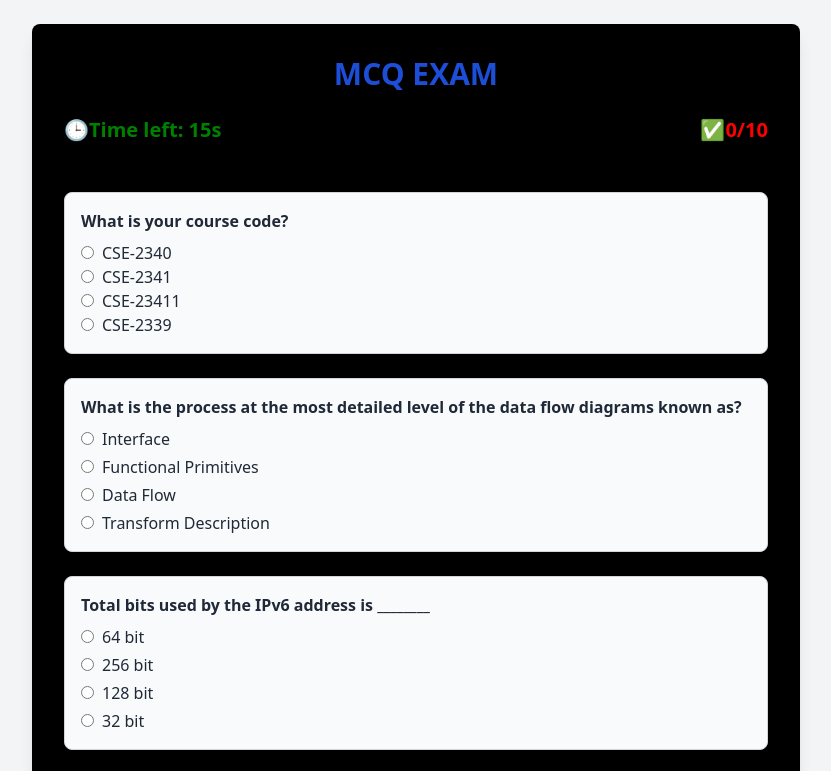
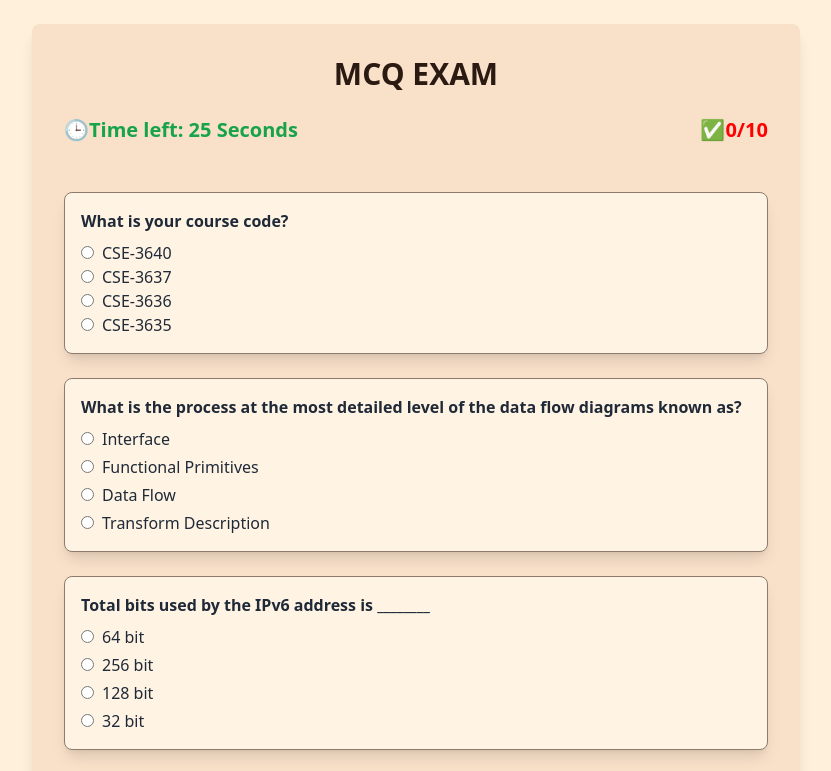
Before and after one commit to farhad1217/CSE-3640_MID, a plain HTML site: page index.html in a window 1280 px wide. Both pictures are taken after a click on the button "VIEW RESULT". Shown: the top 771 px of the page, without its empty margins (224-1055 px from the left). Drawn offline with nearby package versions, Linux system fonts and the light colour scheme.

Commit message:
fix some issue

```diff
--- a/index.html
+++ b/index.html
@@ -5,17 +5,17 @@
   <script defer src="script.js"></script>
   <script src="https://cdn.tailwindcss.com"></script>
 </head>
-<body class="bg-gray-100 font-sans text-gray-800 p-6">
+<body class="bg-[#FFF0DC] font-sans text-gray-800 p-6">
 
 
 
-  <div class="max-w-3xl mx-auto bg-black shadow-lg rounded-lg p-8">
-    <h1 id="hh1" class="text-3xl font-bold text-center mb-6 text-blue-700">MCQ EXAM</h1>
+  <div class="max-w-3xl mx-auto bg-[#F8E0C9] shadow-lg rounded-lg p-8">
+    <h1 id="hh1" class="text-3xl font-bold text-center mb-6 text-[#2B1A12]">MCQ EXAM</h1>
 
 
     <div class="flex justify-between text-sm text-gray-600 mb-8">
       <div class="text-center mb-4">
-        <p id="timer" class="text-xl font-bold text-green-600">🕒Time left: 20s</p>
+        <p id="timer" class="text-xl font-bold text-green-600">🕒Time left: 30s</p>
       </div>
       <p id="hh" class="text-xl font-bold text-green-600">✅10 marks</p>
     </div>
@@ -23,16 +23,16 @@
     <div class="space-y-6">
 
       <!-- Q1 -->
-      <div class="bg-gray-50 p-4 border border-gray-300 rounded-lg shadow-lg">
+      <div class="bg-[#FFF4E4] p-4 border border-[#8F7A6E] rounded-lg shadow-lg">
         <p class="font-semibold mb-2">What is your course code?</p>
-        <label class="block"><input type="radio" name="q1" value="A" class="mr-2">CSE-2340</label>
-        <label class="block"><input type="radio" name="q1" value="B" class="mr-2">CSE-2341</label>
-        <label class="block"><input type="radio" name="q1" value="C" class="mr-2">CSE-23411</label>
-        <label class="block"><input type="radio" name="q1" value="D" class="mr-2">CSE-2339</label>
+        <label class="block"><input type="radio" name="q1" value="A" class="mr-2">CSE-3640</label>
+        <label class="block"><input type="radio" name="q1" value="B" class="mr-2">CSE-3637</label>
+        <label class="block"><input type="radio" name="q1" value="C" class="mr-2">CSE-3636</label>
+        <label class="block"><input type="radio" name="q1" value="D" class="mr-2">CSE-3635</label>
       </div>
 
       <!-- Q2 -->
-      <div class="bg-gray-50 p-4 border border-gray-300 rounded-lg shadow-lg">
+      <div class="bg-[#FFF4E4] p-4 border border-[#8F7A6E] rounded-lg shadow-lg">
         <p class="font-semibold mb-2">What is the process at the most detailed level of the data flow diagrams known as?</p>
         <div class="space-y-1">
           <label class="block"><input type="radio" name="q2" value="A" class="mr-2">Interface</label>
@@ -43,7 +43,7 @@
       </div>
 
       <!-- Q3 -->
-      <div class="bg-gray-50 p-4 border border-gray-300 rounded-lg shadow-lg">
+      <div class="bg-[#FFF4E4] p-4 border border-[#8F7A6E] rounded-lg shadow-lg">
         <p class="font-semibold mb-2">Total bits used by the IPv6 address is ________</p>
         <div class="space-y-1">
           <label class="block"><input type="radio" name="q3" value="A" class="mr-2">64 bit</label>
@@ -54,7 +54,7 @@
       </div>
 
       <!-- Q4 -->
-      <div class="bg-gray-50 p-4 border border-gray-300 rounded-lg shadow-lg">
+      <div class="bg-[#FFF4E4] p-4 border border-[#8F7A6E] rounded-lg shadow-lg">
         <p class="font-semibold mb-2">Identify the language which is mainly used for Artificial Intelligence</p>
         <div class="space-y-1">
           <label class="block"><input type="radio" name="q4" value="A" class="mr-2">HTML</label>
@@ -65,7 +65,7 @@
       </div>
 
       <!-- Q5 -->
-      <div class="bg-gray-50 p-4 border border-gray-300 rounded-lg shadow-lg">
+      <div class="bg-[#FFF4E4] p-4 border border-[#8F7A6E] rounded-lg shadow-lg">
         <p class="font-semibold mb-2">Why is a firewall used in a computer?</p>
         <div class="space-y-1">
           <label class="block"><input type="radio" name="q5" value="A" class="mr-2">Monitoring</label>
@@ -76,7 +76,7 @@
       </div>
 
       <!-- Q6 -->
-      <div class="bg-gray-50 p-4 border border-gray-300 rounded-lg shadow-lg">
+      <div class="bg-[#FFF4E4] p-4 border border-[#8F7A6E] rounded-lg shadow-lg">
         <p class="font-semibold mb-2">The full form of DOM is?</p>
         <div class="space-y-1">
           <label class="block"><input type="radio" name="q6" value="A" class="mr-2">Document Oriented Memory</label>
@@ -87,7 +87,7 @@
       </div>
 
       <!-- Q7 -->
-      <div class="bg-gray-50 p-4 border border-gray-300 rounded-lg shadow-lg">
+      <div class="bg-[#FFF4E4] p-4 border border-[#8F7A6E] rounded-lg shadow-lg">
         <p class="font-semibold mb-2">How many levels are there in the architecture of the database?</p>
         <div class="space-y-1">
           <label class="block"><input type="radio" name="q7" value="A" class="mr-2">2</label>
@@ -98,7 +98,7 @@
       </div>
 
       <!-- Q8 -->
-      <div class="bg-gray-50 p-4 border border-gray-300 rounded-lg shadow-lg">
+      <div class="bg-[#FFF4E4] p-4 border border-[#8F7A6E] rounded-lg shadow-lg">
         <p class="font-semibold mb-2">Among the following which is not a database management software</p>
         <div class="space-y-1">
           <label class="block"><input type="radio" name="q8" value="A" class="mr-2">COBOL</label>
@@ -109,7 +109,7 @@
       </div>
 
       <!-- Q9 -->
-      <div class="bg-gray-50 p-4 border border-gray-300 rounded-lg shadow-lg">
+      <div class="bg-[#FFF4E4] p-4 border border-[#8F7A6E] rounded-lg shadow-lg">
         <p class="font-semibold mb-2">Identify the total standard color names that HTML supports.</p>
         <div class="space-y-1">
           <label class="block"><input type="radio" name="q9" value="A" class="mr-2">30</label>
@@ -120,7 +120,7 @@
       </div>
 
       <!-- Q10 -->
-      <div class="bg-gray-50 p-4 border border-gray-300 rounded-lg shadow-lg">
+      <div class="bg-[#FFF4E4] p-4 border border-[#8F7A6E] rounded-lg shadow-lg">
         <p class="font-semibold mb-2">Choose the port number of FTP.</p>
         <div class="space-y-1">
           <label class="block"><input type="radio" name="q10" value="A" class="mr-2">23</label>
@@ -131,7 +131,7 @@
       </div>
 
       <div class="text-center">
-        <button id="submitBtn" class="mt-6 bg-blue-600 text-white font-semibold px-6 py-2 rounded hover:bg-blue-700 transition" onclick="checkResult()">VIEW RESULT</button>
+        <button id="submitBtn" class="mt-6 bg-[#2B1A12] text-white font-semibold px-6 py-2 rounded hover:bg-[#000000] transition" onclick="checkResult()">VIEW RESULT</button>
       </div>
 
     </div>
--- a/script.js
+++ b/script.js
@@ -1,6 +1,6 @@
 const ans = ["A", "B", "C", "D", "D", "C", "B", "A", "B", "D"];
 const total = ans.length;
-let submitted = false; // to prevent double submit
+let submitted = false;
 
 function getSelectedAnswer(questionNum) {
   const selected = document.querySelector(`input[name="q${questionNum}"]:checked`);
@@ -18,10 +18,10 @@ function score() {
 }
 
 function checkResult() {
-  if (submitted) return; // prevent double submission
+  if (submitted) return;
   submitted = true;
 
-  clearInterval(timer); // stop the timer
+  clearInterval(timer);
 
   window.scrollTo({ top: 0, behavior: 'smooth' });
 
@@ -38,17 +38,17 @@ function checkResult() {
   document.getElementById("submitBtn").disabled = true;
 }
 
-// TIMER logic
-let timeLeft = 20;
+let timeLeft = 30;
+let tconst = timeLeft;
 const timerElement = document.getElementById("timer");
 
 const timer = setInterval(() => {
   timeLeft--;
-  timerElement.textContent = `🕒Time left: ${timeLeft}s`;
-  if (timeLeft < 10) {
+  timerElement.textContent = `🕒Time left: ${timeLeft} Seconds`;
+  if (timeLeft < tconst/3) {
     timerElement.style.color = "red";
   } else {
-    timerElement.style.color = "green";
+    timerElement.style.color = "green-600";
   }
 
   if (timeLeft <= 0) {
```
